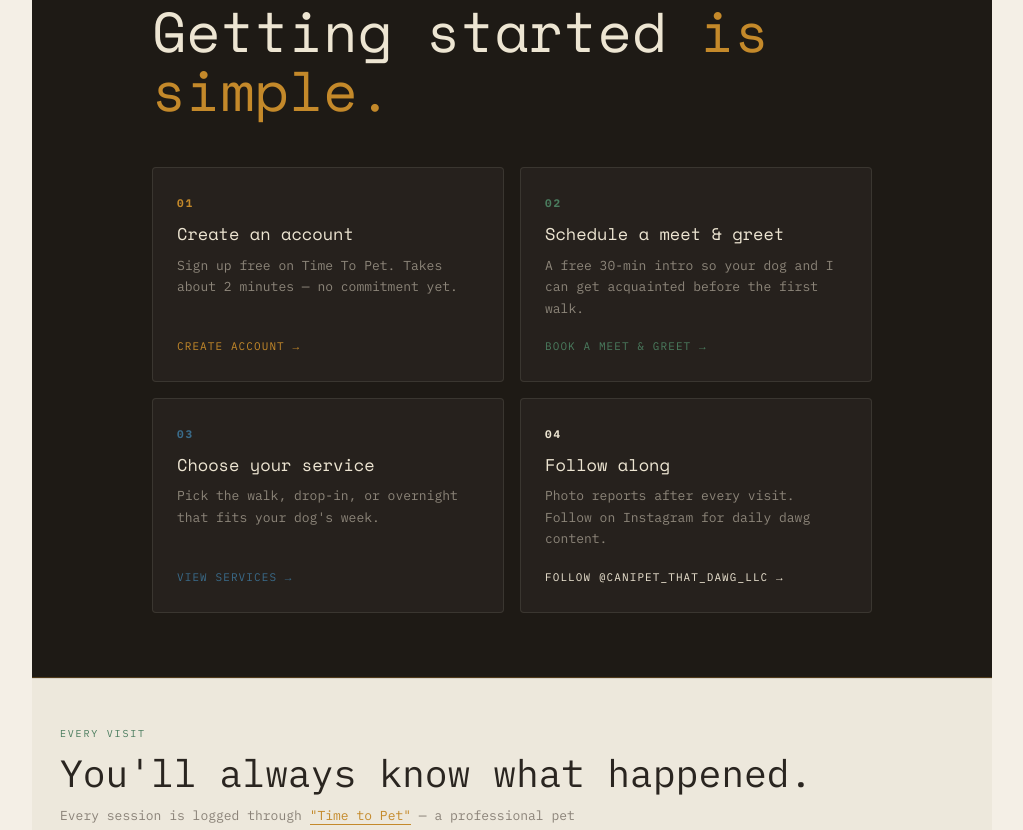
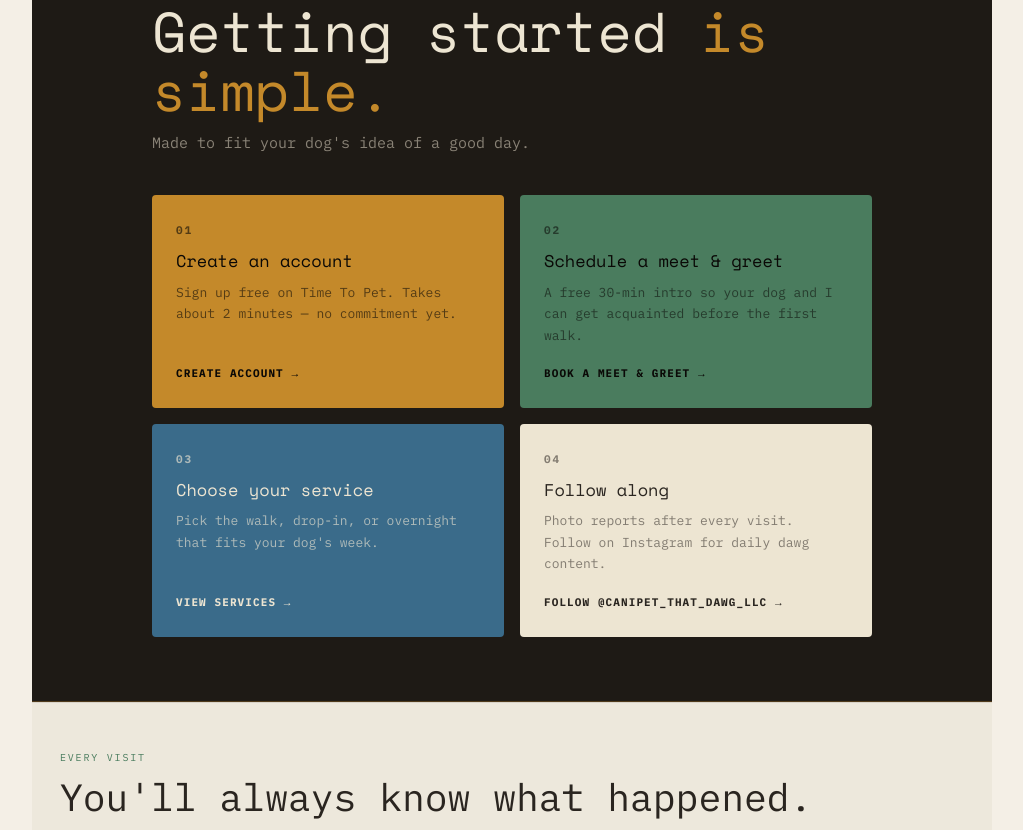
Before and after one commit to darkhorsedevloper/canipetthatdawg, a React (Vite) app: page / in a window 1280 px wide. Shown: the part 1640-2470 px from the top of the page, without its empty margins (128-1151 px from the left). Built offline with nearby package versions, Linux system fonts and the light colour scheme.

Commit message:
CTA steps — solid color blocks, add tagline
Each step card now uses its full solid color as the background
(orange, green, blue, cream) matching the original button style.
Added 'Made to fit your dog's idea of a good day.' as subheadline.

Co-Authored-By: Claude Sonnet 4.6 <noreply@anthropic.com>

```diff
--- a/src/components/CTA.jsx
+++ b/src/components/CTA.jsx
@@ -5,7 +5,9 @@ const STEPS = [
     desc: 'Sign up free on Time To Pet. Takes about 2 minutes — no commitment yet.',
     cta: 'Create account →',
     href: 'https://www.timetopet.com/portal/create/create-account',
-    color: '#C4892A',
+    bg: '#C4892A',
+    text: '#0A0806',
+    subtext: 'rgba(10,8,6,0.6)',
   },
   {
     number: '02',
@@ -13,15 +15,19 @@ const STEPS = [
     desc: 'A free 30-min intro so your dog and I can get acquainted before the first walk.',
     cta: 'Book a meet & greet →',
     href: 'https://www.timetopet.com/portal/create/create-account',
-    color: '#4A7C5E',
+    bg: '#4A7C5E',
+    text: '#0A0806',
+    subtext: 'rgba(10,8,6,0.55)',
   },
   {
     number: '03',
     label: 'Choose your service',
-    desc: 'Pick the walk, drop-in, or overnight that fits your dog\'s week.',
+    desc: "Pick the walk, drop-in, or overnight that fits your dog's week.",
     cta: 'View services →',
     href: '#services',
-    color: '#3A6B8A',
+    bg: '#3A6B8A',
+    text: '#EDE5D2',
+    subtext: 'rgba(237,229,210,0.65)',
   },
   {
     number: '04',
@@ -29,7 +35,9 @@ const STEPS = [
     desc: 'Photo reports after every visit. Follow on Instagram for daily dawg content.',
     cta: 'Follow @canipet_that_dawg_llc →',
     href: 'https://instagram.com/canipet_that_dawg_llc',
-    color: '#EDE5D2',
+    bg: '#EDE5D2',
+    text: '#2A2520',
+    subtext: 'rgba(42,37,32,0.55)',
   },
 ]
 
@@ -59,10 +67,20 @@ export default function CTA() {
           fontSize: 'clamp(34px, 5vw, 56px)',
           lineHeight: 1.05,
           color: '#EDE5D2',
-          marginBottom: '48px',
+          marginBottom: '12px',
         }}>
           Getting started <span style={{ color: 'var(--orange)' }}>is simple.</span>
         </h2>
+
+        <p style={{
+          fontSize: '15px',
+          color: 'rgba(226,217,198,0.55)',
+          fontFamily: "'IBM Plex Mono', monospace",
+          marginBottom: '40px',
+          lineHeight: 1.6,
+        }}>
+          Made to fit your dog's idea of a good day.
+        </p>
 
         {/* 4 steps */}
         <div className="cta-steps-grid">
@@ -77,26 +95,16 @@ export default function CTA() {
                 flexDirection: 'column',
                 padding: '28px 24px',
                 borderRadius: '4px',
-                border: '0.5px solid rgba(237,229,210,0.1)',
-                background: 'rgba(237,229,210,0.04)',
+                background: step.bg,
                 textDecoration: 'none',
-                transition: 'border-color 200ms, background 200ms',
                 cursor: 'pointer',
-              }}
-              onMouseEnter={e => {
-                e.currentTarget.style.borderColor = step.color
-                e.currentTarget.style.background = 'rgba(237,229,210,0.07)'
-              }}
-              onMouseLeave={e => {
-                e.currentTarget.style.borderColor = 'rgba(237,229,210,0.1)'
-                e.currentTarget.style.background = 'rgba(237,229,210,0.04)'
               }}
             >
               <span style={{
                 fontSize: '11px',
                 fontFamily: "'IBM Plex Mono', monospace",
                 letterSpacing: '0.18em',
-                color: step.color,
+                color: step.subtext,
                 marginBottom: '14px',
                 fontWeight: 700,
               }}>
@@ -107,7 +115,7 @@ export default function CTA() {
                 fontSize: '17px',
                 fontFamily: 'var(--serif)',
                 fontWeight: 400,
-                color: '#EDE5D2',
+                color: step.text,
                 marginBottom: '10px',
                 lineHeight: 1.2,
               }}>
@@ -116,7 +124,7 @@ export default function CTA() {
 
               <p style={{
                 fontSize: '13px',
-                color: 'rgba(226,217,198,0.55)',
+                color: step.subtext,
                 lineHeight: 1.65,
                 fontFamily: "'IBM Plex Mono', monospace",
                 flex: 1,
@@ -129,8 +137,9 @@ export default function CTA() {
                 fontSize: '11px',
                 fontFamily: "'IBM Plex Mono', monospace",
                 letterSpacing: '0.1em',
-                color: step.color,
+                color: step.text,
                 textTransform: 'uppercase',
+                fontWeight: 700,
               }}>
                 {step.cta}
               </span>
```
